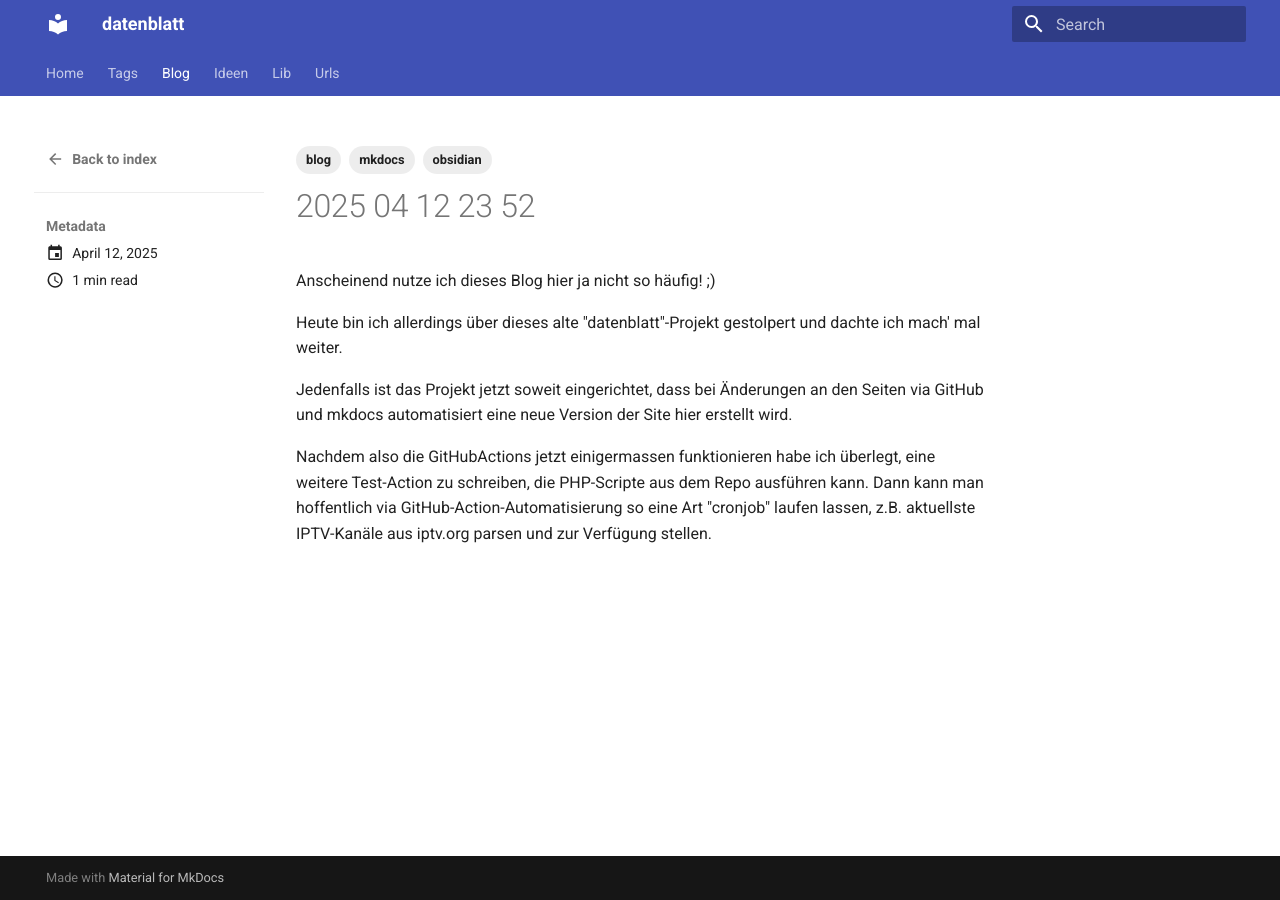
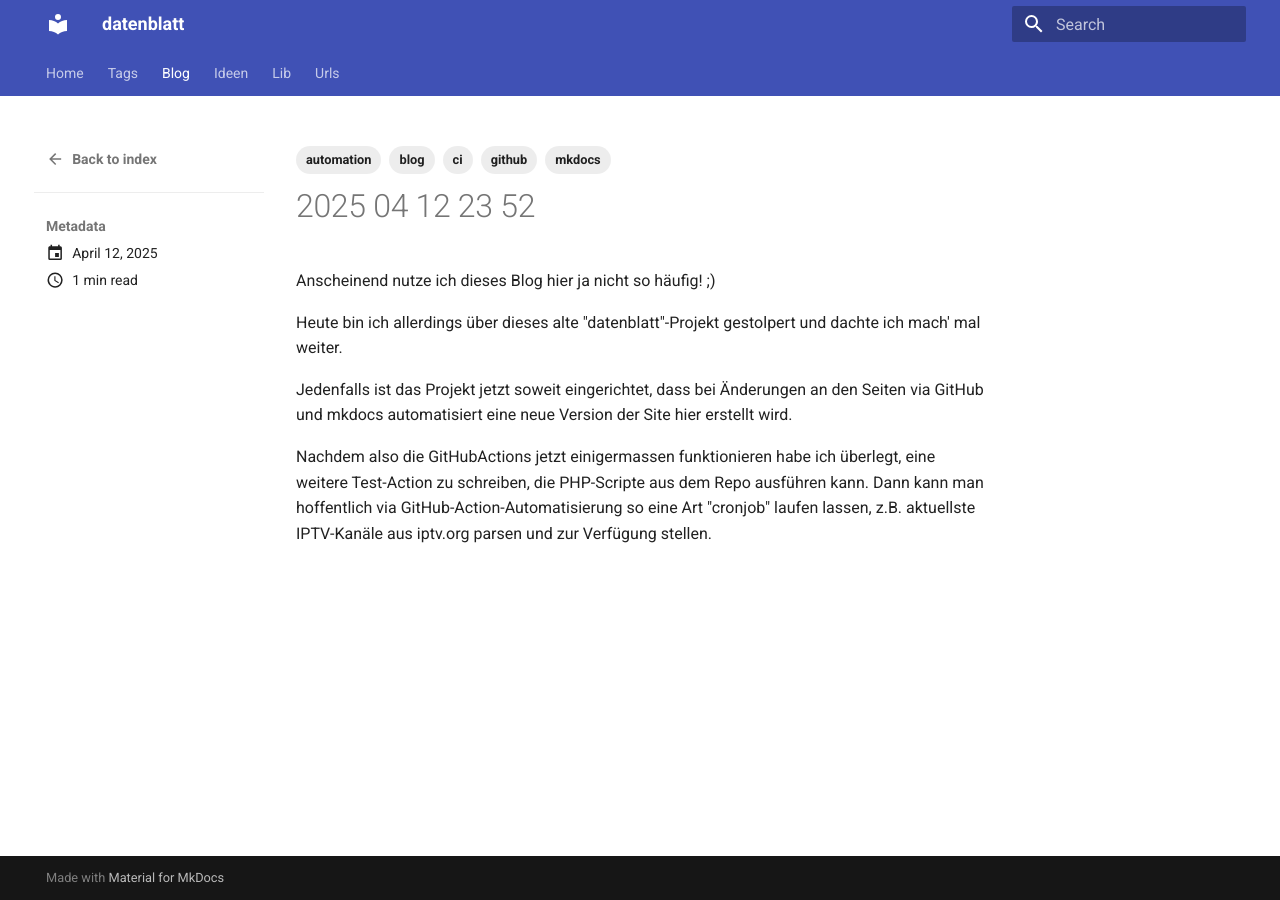
Before and after one commit to revooms/datenblatt, an MkDocs documentation site: the page built from data/blog/posts/2025-04-12_23_52.md, in a window 1280 px wide. Built offline with MkDocs 1.6.1 and Material for MkDocs 9.7.7, drawn with Linux system fonts in a browser that asks for light colours.

Commit message:
Update 2025-04-12_23_52.md

```diff
--- a/data/blog/posts/2025-04-12_23_52.md
+++ b/data/blog/posts/2025-04-12_23_52.md
@@ -3,7 +3,9 @@
 tags:
   - blog
   - mkdocs
-  - obsidian
+  - github
+  - automation
+  - ci
 ---
 
 Anscheinend nutze ich dieses Blog hier ja nicht so häufig! ;)
```
